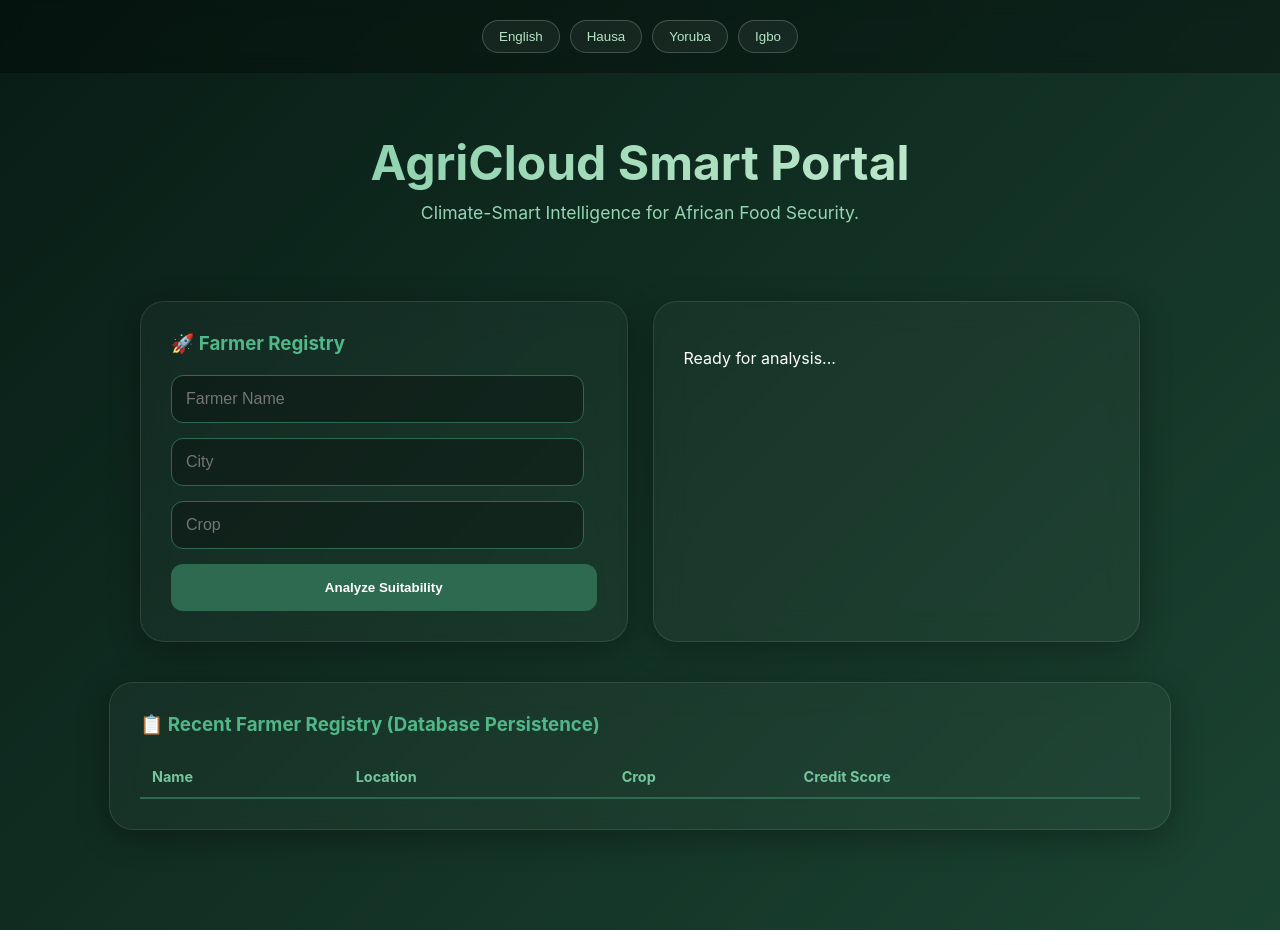
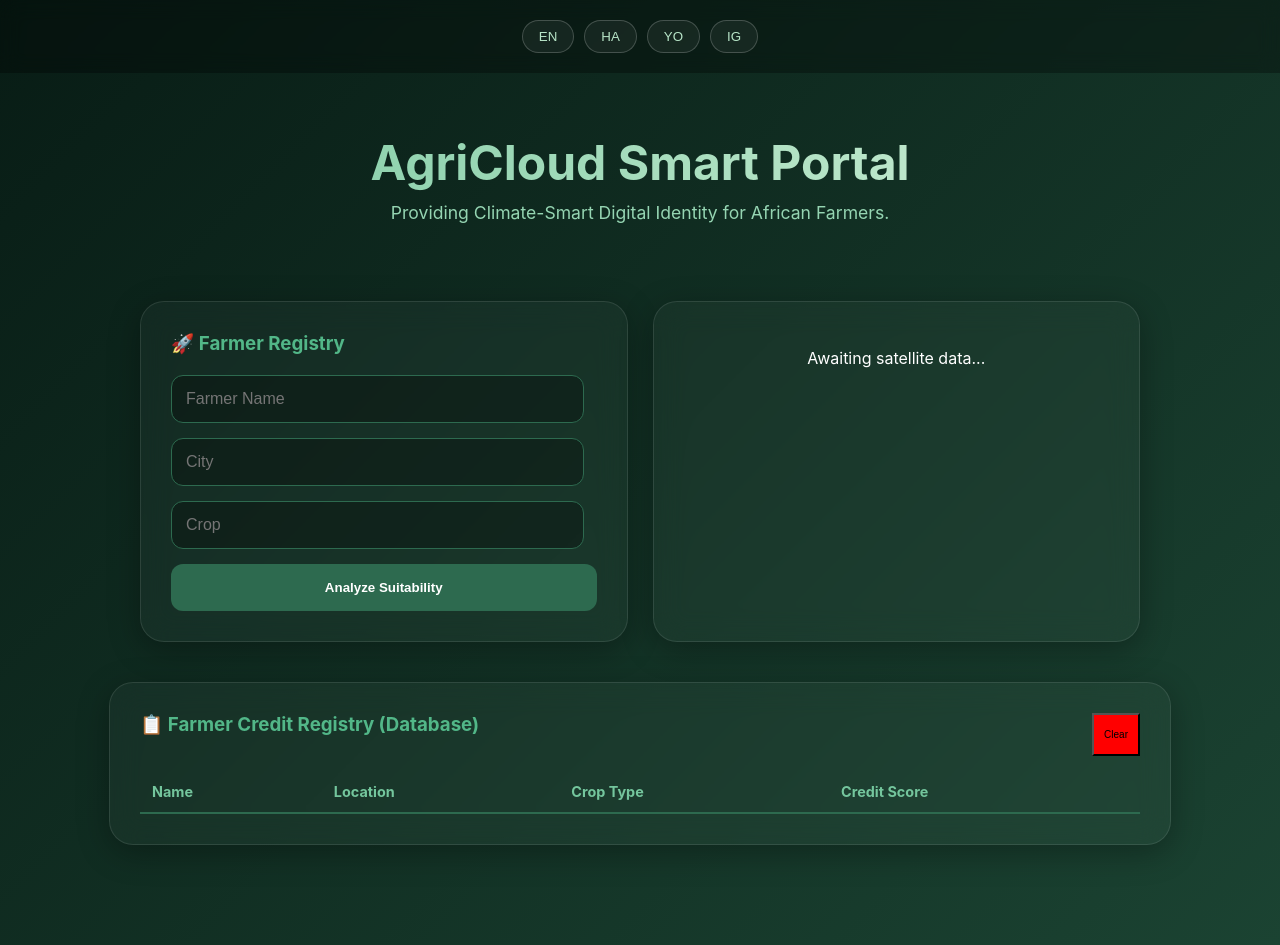
Before and after one commit to ellella2123/AgriCloud-Smart-System, a React (Create React App) app in the folder frontend/: page / in a window 1280 px wide. Built offline with nearby package versions, Linux system fonts and the light colour scheme.

Commit message:
Refactor App component for localStorage integration
Refactor App component to load and save history from localStorage. Update UI elements and translations for improved clarity.

```diff
--- a/frontend/src/App.js
+++ b/frontend/src/App.js
@@ -1,79 +1,97 @@
-import React, { useState } from 'react';
+import React, { useState, useEffect } from 'react';
 import './App.css';
 
-// Translation Dictionary
 const translations = {
-  en: { title: "AgriCloud Smart Portal", name: "Farmer Name", city: "City", crop: "Crop", btn: "Analyze Suitability", advice: "AI Advice", score: "Suitability Score", location: "Location" },
-  ha: { title: "Dandalin Noma na AgriCloud", name: "Sunan Manomi", city: "Gari", crop: "Abun Shuka", btn: "Bincika Daidaito", advice: "Shawarar AI", score: "Makin Daidaito", location: "Wuri" },
-  yo: { title: "AgriCloud Dashboard fun Agbe", name: "Orukọ Agbe", city: "Ilu", crop: "Irugbin", btn: "Ṣayẹwo Ibamu", advice: "Imọran AI", score: "Ipele Ibamu", location: "Ibugbe" },
-  ig: { title: "AgriCloud Dashboard maka Ndị Ọrụ Ugbo", name: "Aha Onye Ọrụ Ugbo", city: "Obodo", crop: "Ihe Ịkụ", btn: "Nyochaa Nfu", advice: "Ndụmọdụ AI", score: "Akara Nfu", location: "Ebe" }
+  en: { title: "AgriCloud Smart Portal", name: "Farmer Name", city: "City", crop: "Crop", btn: "Analyze Suitability", advice: "AI Advice", score: "Suitability Score" },
+  ha: { title: "Dandalin Noma na AgriCloud", name: "Sunan Manomi", city: "Gari", crop: "Abun Shuka", btn: "Bincika Daidaito", advice: "Shawarar AI", score: "Makin Daidaito" },
+  yo: { title: "AgriCloud Dashboard fun Agbe", name: "Orukọ Agbe", city: "Ilu", crop: "Irugbin", btn: "Ṣayẹwo Ibamu", advice: "Imọran AI", score: "Ipele Ibamu" },
+  ig: { title: "AgriCloud Dashboard maka Ndị Ọrụ Ugbo", name: "Aha Onye Ọrụ Ugbo", city: "Obodo", crop: "Ihe Ịkụ", btn: "Nyochaa Nfu", advice: "Ndụmọdụ AI", score: "Akara Nfu" }
 };
 
 function App() {
   const [lang, setLang] = useState('en');
   const [formData, setFormData] = useState({ name: '', city: '', crop: '' });
   const [result, setResult] = useState(null);
-  const [history, setHistory] = useState([]); // This is our "Database" for the demo
+
+  // LOAD DATA FROM "DATABASE" (LocalStorage) ON START
+  const [history, setHistory] = useState(() => {
+    const saved = localStorage.getItem("agriData");
+    return saved ? JSON.parse(saved) : [];
+  });
+
   const t = translations[lang];
+
+  // SAVE DATA TO "DATABASE" WHENEVER HISTORY CHANGES
+  useEffect(() => {
+    localStorage.setItem("agriData", JSON.stringify(history));
+  }, [history]);
 
   const handleAction = async () => {
     const url = `/api/message?name=${formData.name}&city=${formData.city}&crop=${formData.crop}`;
     const res = await fetch(url);
     const data = await res.json();
     setResult(data);
-    setHistory([data, ...history]); // Add to the "Farmer History" list
+    setHistory([data, ...history]);
+  };
+
+  const clearDatabase = () => {
+    localStorage.removeItem("agriData");
+    setHistory([]);
   };
 
   return (
     <div className="App">
-      {/* LANGUAGE TOGGLE */}
       <div className="lang-bar">
-        <button onClick={() => setLang('en')}>English</button>
-        <button onClick={() => setLang('ha')}>Hausa</button>
-        <button onClick={() => setLang('yo')}>Yoruba</button>
-        <button onClick={() => setLang('ig')}>Igbo</button>
+        {['en', 'ha', 'yo', 'ig'].map(l => (
+          <button key={l} onClick={() => setLang(l)}>{l.toUpperCase()}</button>
+        ))}
       </div>
 
       <div className="hero">
         <h1>{t.title}</h1>
-        <p>Climate-Smart Intelligence for African Food Security.</p>
+        <p>Providing Climate-Smart Digital Identity for African Farmers.</p>
       </div>
 
       <div className="dashboard-container">
         <section className="glass-card">
-          <h3>🚀 {lang === 'en' ? "Farmer Registry" : t.btn}</h3>
+          <h3>🚀 Farmer Registry</h3>
           <input placeholder={t.name} onChange={(e) => setFormData({...formData, name: e.target.value})} />
           <input placeholder={t.city} onChange={(e) => setFormData({...formData, city: e.target.value})} />
           <input placeholder={t.crop} onChange={(e) => setFormData({...formData, crop: e.target.value})} />
           <button className="analyze-btn" onClick={handleAction}>{t.btn}</button>
         </section>
 
-        <section className="glass-card">
+        <section className="glass-card score-section">
           {result ? (
-            <div className="score-section">
-               <div className="suitability-circle">
+            <div>
+              <div className="suitability-circle">
                 <h1>{result.score}</h1>
                 <span>{t.score}</span>
               </div>
               <h2 className={result.rating}>{result.rating}</h2>
               <p><strong>{t.advice}:</strong> {result.advice}</p>
             </div>
-          ) : (
-            <p>Ready for analysis...</p>
-          )}
+          ) : <p>Awaiting satellite data...</p>}
         </section>
       </div>
 
-      {/* FARMER HISTORY (DATABASE DISPLAY) */}
       <div className="history-section glass-card">
-        <h3>📋 Recent Farmer Registry (Database Persistence)</h3>
+        <div style={{display:'flex', justifyContent:'space-between'}}>
+            <h3>📋 Farmer Credit Registry (Database)</h3>
+            <button onClick={clearDatabase} style={{width:'auto', padding:'5px 10px', fontSize:'10px', background:'red'}}>Clear</button>
+        </div>
         <table>
           <thead>
-            <tr><th>Name</th><th>Location</th><th>Crop</th><th>Credit Score</th></tr>
+            <tr><th>Name</th><th>Location</th><th>Crop Type</th><th>Credit Score</th></tr>
           </thead>
           <tbody>
             {history.map((item, index) => (
-              <tr key={index}><td>{item.farmer}</td><td>{item.city}</td><td>{item.crop}</td><td>{item.score}</td></tr>
+              <tr key={index}>
+                <td>{item.farmer}</td>
+                <td>{item.city}</td>
+                <td style={{color:'#74c69d', fontWeight:'bold'}}>{item.crop}</td>
+                <td>{item.score}</td>
+              </tr>
             ))}
           </tbody>
         </table>
```
